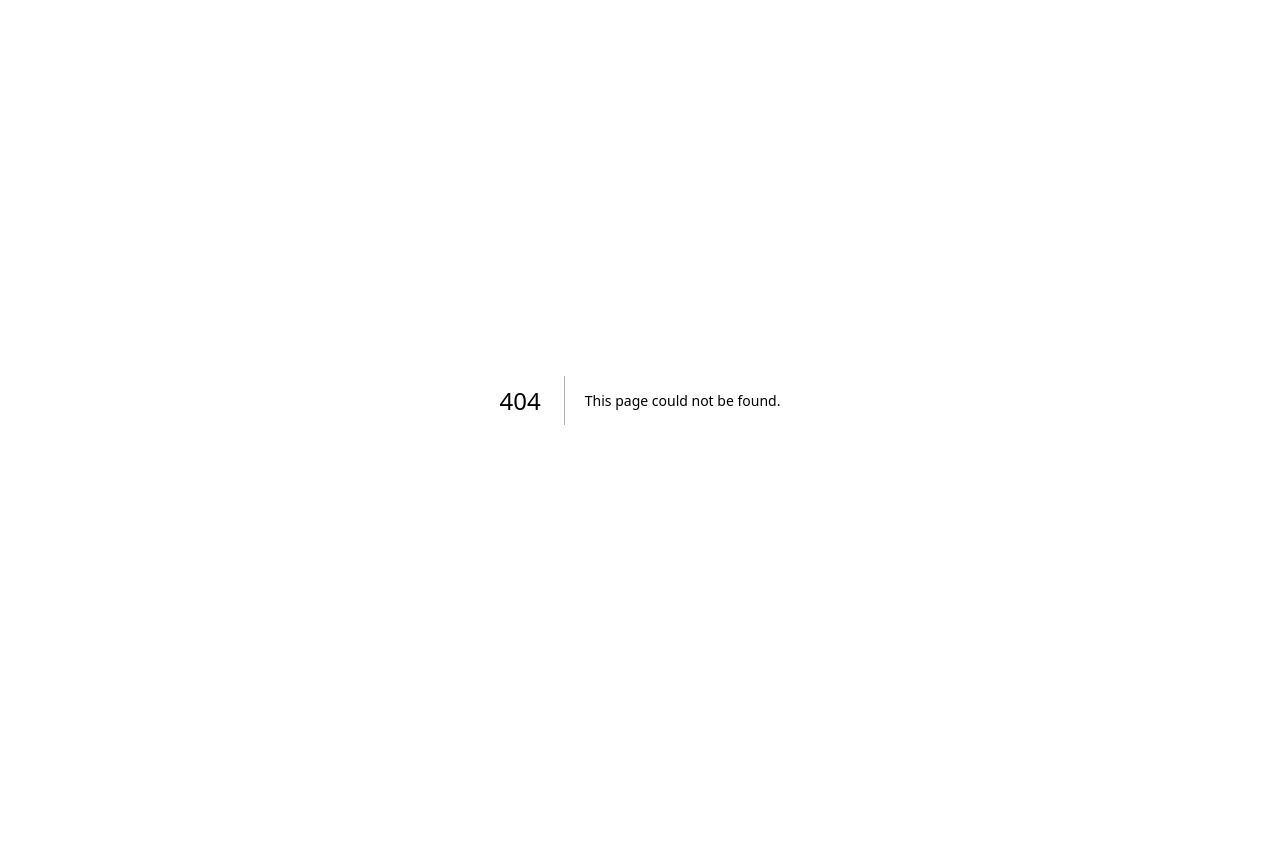
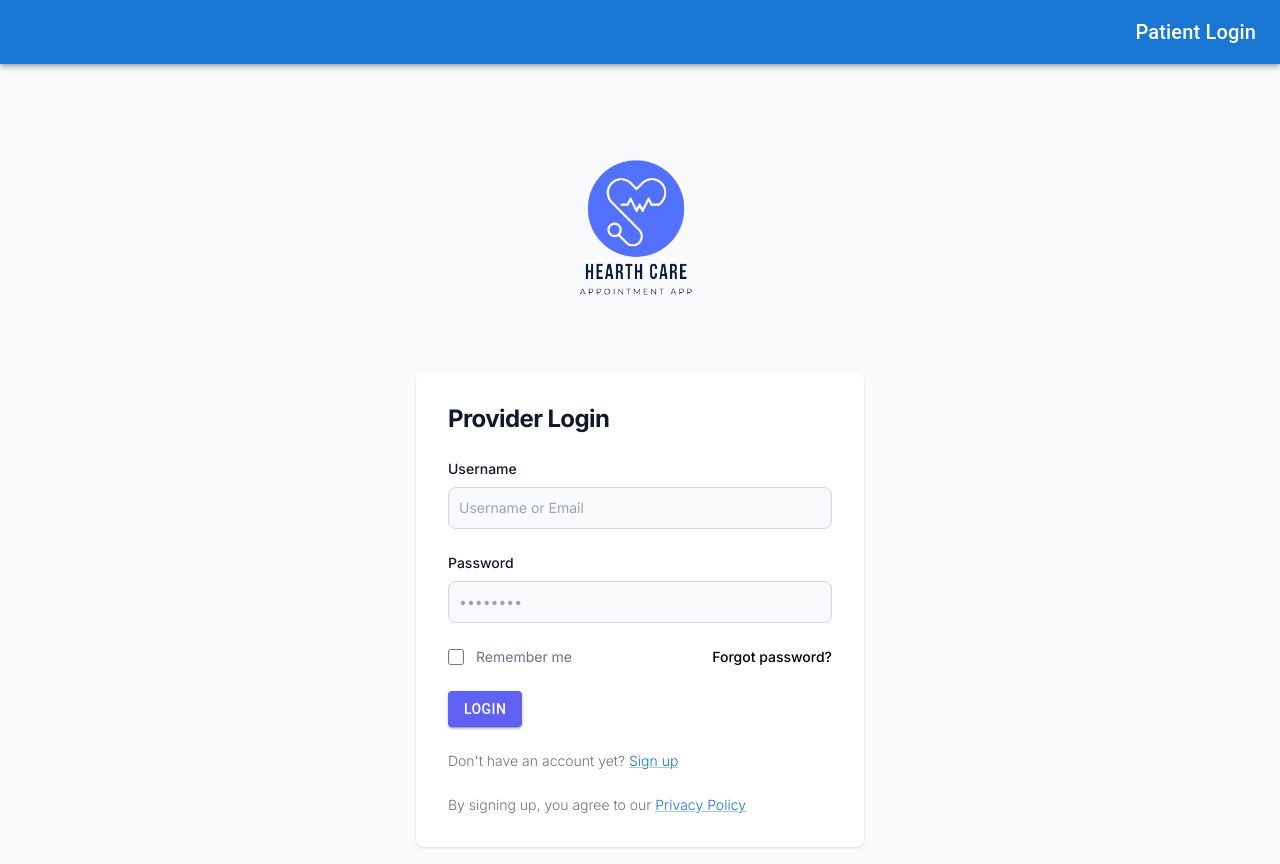
Before and after one commit to nhsunion/hc-frontend, a Next.js app: page /provider_login in a window 1280 px wide. Before the commit this address had no page. Before the commit the page ends 800 px from the top, so only its background shows below. Built offline with nearby package versions, Linux system fonts and the light colour scheme.

Commit message:
navbar and provider login

```diff
--- a/src/app/(auth)/login/page.tsx
+++ b/src/app/(auth)/patient_login/page.tsx
@@ -5,15 +5,16 @@ import Logo from "../../components/logo"
 import { useRouter } from "next/navigation"
 import { button_style } from "../../utils/Styling"
 import { FormEvent, useState } from "react"
+import NavBar from "@/app/components/navbar"
 
-export default function LoginForm() {
+export default function PatientLogin() {
   const router = useRouter()
   const [username, setUsername] = useState<string>('')
   const [password, setPassword] = useState<string>('')
 
   const handleSubmit = async (e: FormEvent) => {
     e.preventDefault()
-    const res = await fetch(`${process.env.NEXT_PUBLIC_API_URL}/api/login`, {
+    const res = await fetch(`${process.env.NEXT_PUBLIC_API_URL}/api/patient/login`, {
       body: JSON.stringify({
         username: username,
         password: password
@@ -36,6 +37,7 @@ export default function LoginForm() {
 
   return (
     <section className="bg-gray-50 dark:bg-gray-900">
+      <NavBar currentPath="/patient_login"/>
       <div className="flex flex-col items-center justify-center px-6 py-8 mx-auto md:h-screen lg:py-0">
         <Logo />
         <div className="w-full bg-white rounded-lg shadow dark:border md:mt-0 sm:max-w-md xl:p-0 dark:bg-gray-800 dark:border-gray-700">
--- /dev/null
+++ b/src/app/(auth)/provider_login/page.tsx
@@ -0,0 +1,127 @@
+'use client'
+import Logo from "@/app/components/logo"
+import NavBar from "@/app/components/navbar"
+import { button_style } from "@/app/utils/Styling"
+import { Button, Link } from "@mui/material"
+import { useRouter } from "next/navigation"
+import { FormEvent, useState } from "react"
+
+export default function ProviderLogin() {
+    const router = useRouter()
+    const [username, setUsername] = useState<string>('')
+    const [password, setPassword] = useState<string>('')
+
+    const handleSubmit = async (e: FormEvent) => {
+        e.preventDefault()
+        const res = await fetch(`${process.env.NEXT_PUBLIC_API_URL}/api/provider/login`, {
+            body: JSON.stringify({
+                username: username,
+                password: password
+            }),
+            headers: {
+                'Content-Type': 'application/json'
+            },
+            method: 'POST',
+            credentials: 'include'
+        })
+
+        if (res.status === 200) {
+            router.push('/provider_page')
+        }
+        else {
+            alert("Wrong username or password")
+        }
+    }
+
+    return (
+        <section className="bg-gray-50 dark:bg-gray-900">
+            <NavBar currentPath="/provider_login" />
+            <div className="flex flex-col items-center justify-center px-6 py-8 mx-auto md:h-screen lg:py-0">
+                <Logo />
+                <div className="w-full bg-white rounded-lg shadow dark:border md:mt-0 sm:max-w-md xl:p-0 dark:bg-gray-800 dark:border-gray-700">
+                    <div className="p-6 space-y-4 md:space-y-6 sm:p-8">
+                        <h1 className="text-xl font-bold leading-tight tracking-tight text-gray-900 md:text-2xl dark:text-white">
+                            Provider Login
+                        </h1>
+                        <form className="space-y-4 md:space-y-6">
+                            <div>
+                                <label
+                                    htmlFor="email"
+                                    className="block mb-2 text-sm font-medium text-gray-900 dark:text-white"
+                                >
+                                    Username
+                                </label>
+                                <input
+                                    type="text"
+                                    onChange={e => setUsername(e.target.value)}
+                                    className="bg-gray-50 border border-gray-300 text-gray-900 sm:text-sm rounded-lg focus:ring-primary-600 focus:border-primary-600 block w-full p-2.5 dark:bg-gray-700 dark:border-gray-600 dark:placeholder-gray-400 dark:text-white dark:focus:ring-blue-500 dark:focus:border-blue-500"
+                                    placeholder="Username or Email"
+                                />
+                            </div>
+                            <div>
+                                <label
+                                    htmlFor="password"
+                                    className="block mb-2 text-sm font-medium text-gray-900 dark:text-white"
+                                >
+                                    Password
+                                </label>
+                                <input
+                                    type="password"
+                                    onChange={e => setPassword(e.target.value)}
+                                    placeholder="••••••••"
+                                    className="bg-gray-50 border border-gray-300 text-gray-900 sm:text-sm rounded-lg focus:ring-primary-600 focus:border-primary-600 block w-full p-2.5 dark:bg-gray-700 dark:border-gray-600 dark:placeholder-gray-400 dark:text-white dark:focus:ring-blue-500 dark:focus:border-blue-500"
+                                />
+                            </div>
+                            <div className="flex items-center justify-between">
+                                <div className="flex items-start">
+                                    <div className="flex items-center h-5">
+                                        <input
+                                            id="remember"
+                                            aria-describedby="remember"
+                                            type="checkbox"
+                                            className="w-4 h-4 border border-gray-300 rounded bg-gray-50 focus:ring-3 focus:ring-primary-300 dark:bg-gray-700 dark:border-gray-600 dark:focus:ring-primary-600 dark:ring-offset-gray-800"
+                                        />
+                                    </div>
+                                    <div className="ml-3 text-sm">
+                                        <label
+                                            htmlFor="remember"
+                                            className="text-gray-500 dark:text-gray-300"
+                                        >
+                                            Remember me
+                                        </label>
+                                    </div>
+                                </div>
+                                <a
+                                    href="#"
+                                    className="text-sm font-medium text-primary-600 hover:underline dark:text-primary-500"
+                                >
+                                    Forgot password?
+                                </a>
+                            </div>
+                            <Button
+                                variant="contained"
+                                style={button_style}
+                                onClick={handleSubmit}
+                            >
+                                Login</Button>
+                            <p className="text-sm font-light text-gray-500 dark:text-gray-400">
+                                Don&apos;t have an account yet?{" "}
+                                <Link href="/provider_register"
+                                    className="font-medium text-primary-600 hover:underline dark:text-primary-500">
+                                    Sign up
+                                </Link>
+                            </p>
+                            <p className="text-sm font-light text-gray-500 dark:text-gray-400">
+                                By signing up, you agree to our{" "}
+                                <Link href="/privacy"
+                                    className="font-medium text-primary-600 hover:underline dark:text-primary-500">
+                                    Privacy Policy
+                                </Link>
+                            </p>
+                        </form>
+                    </div>
+                </div>
+            </div>
+        </section>
+    )
+}
--- /dev/null
+++ b/src/app/components/navbar.tsx
@@ -0,0 +1,27 @@
+'use client'
+import { AppBar, Toolbar, Typography } from '@mui/material'
+import Link from 'next/link'
+import { useEffect, useState } from 'react'
+import { NavBarProps } from '../utils/interface'
+
+export default function NavBar({
+    currentPath,
+}: NavBarProps) {
+
+    return (
+        <AppBar position="static">
+            <Toolbar>
+                <Typography variant="h6" component="div" sx={{ flexGrow: 1 }}>
+                    {/* Empty to push the Link to right */}
+                </Typography>
+                <Typography variant="h6">
+                    {currentPath === '/patient_login' ? (
+                        <Link href="/provider_login">Provider Login</Link>
+                    ) : (
+                        <Link href="/patient_login">Patient Login</Link>
+                    )}
+                </Typography>
+            </Toolbar>
+        </AppBar>
+    )
+}
--- a/src/app/page.tsx
+++ b/src/app/page.tsx
@@ -1,8 +1,8 @@
-import LoginForm from "./(auth)/login/page"
+import PatientLogin from "./(auth)/patient_login/page"
 
 
 export default function Home() {
   return (
-    <LoginForm />
+    <PatientLogin />
   )
 }
--- a/src/app/utils/interface.tsx
+++ b/src/app/utils/interface.tsx
@@ -19,3 +19,7 @@ export interface Provider {
     address: string
     username: string
 }
+
+export interface NavBarProps {
+    currentPath: string
+}
```
